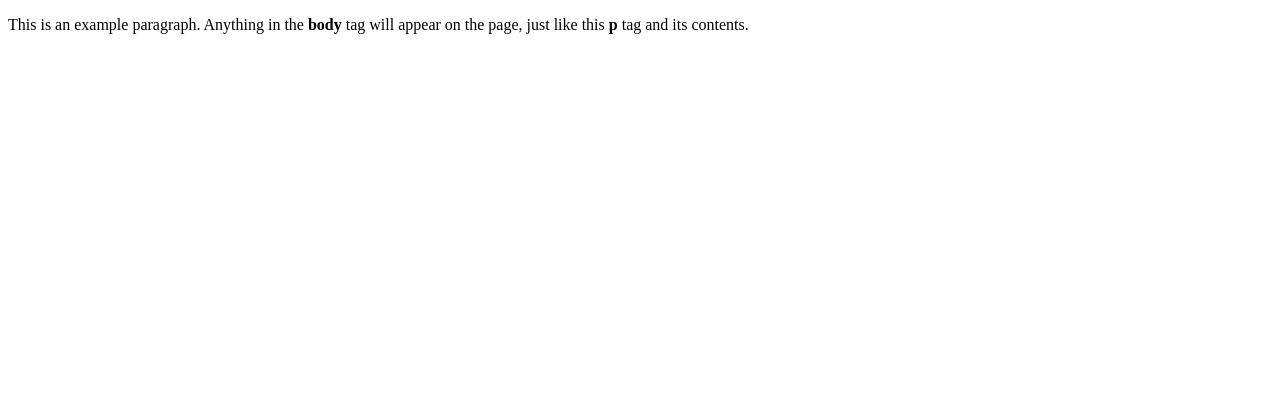
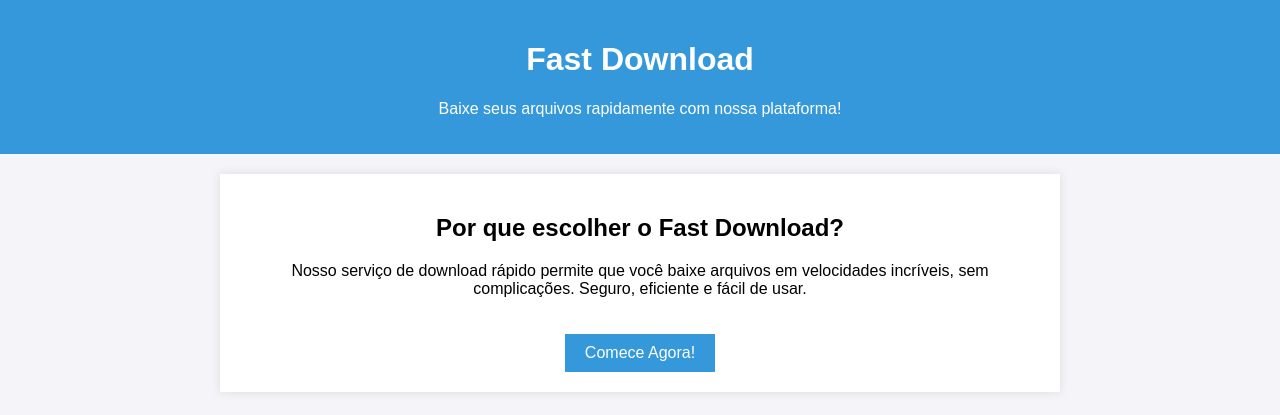
Before and after one commit to BRUN0R2/fast-dl, a plain HTML site: page index.html in a window 1280 px wide. Drawn offline with Linux system fonts and the light colour scheme.

Commit message:
Update index.html

```diff
--- a/index.html
+++ b/index.html
@@ -1,9 +1,58 @@
-<!doctype html>
-<html>
-    <head>
-        <title>My fast download!</title>
-    </head>
-    <body>
-        <p>This is an example paragraph. Anything in the <strong>body</strong> tag will appear on the page, just like this <strong>p</strong> tag and its contents.</p>
-    </body>
+<!DOCTYPE html>
+<html lang="pt-BR">
+<head>
+    <meta charset="UTF-8">
+    <meta name="viewport" content="width=device-width, initial-scale=1.0">
+    <title>Fast Download</title>
+    <style>
+        body {
+            font-family: Arial, sans-serif;
+            background-color: #f4f4f9;
+            margin: 0;
+            padding: 0;
+        }
+        header {
+            background-color: #3498db;
+            color: white;
+            padding: 20px 0;
+            text-align: center;
+        }
+        section {
+            padding: 20px;
+            text-align: center;
+        }
+        .container {
+            max-width: 800px;
+            margin: 0 auto;
+            padding: 20px;
+            background-color: white;
+            box-shadow: 0 0 10px rgba(0, 0, 0, 0.1);
+        }
+        button {
+            background-color: #3498db;
+            color: white;
+            padding: 10px 20px;
+            border: none;
+            cursor: pointer;
+            font-size: 16px;
+            margin-top: 20px;
+        }
+        button:hover {
+            background-color: #2980b9;
+        }
+    </style>
+</head>
+<body>
+    <header>
+        <h1>Fast Download</h1>
+        <p>Baixe seus arquivos rapidamente com nossa plataforma!</p>
+    </header>
+    <section>
+        <div class="container">
+            <h2>Por que escolher o Fast Download?</h2>
+            <p>Nosso serviço de download rápido permite que você baixe arquivos em velocidades incríveis, sem complicações. Seguro, eficiente e fácil de usar.</p>
+            <button>Comece Agora!</button>
+        </div>
+    </section>
+</body>
 </html>
```
